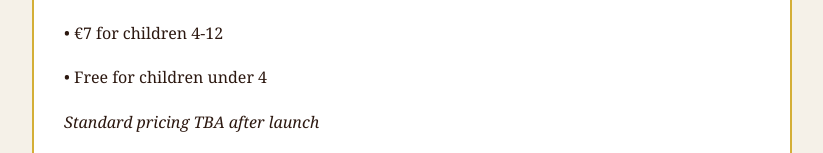
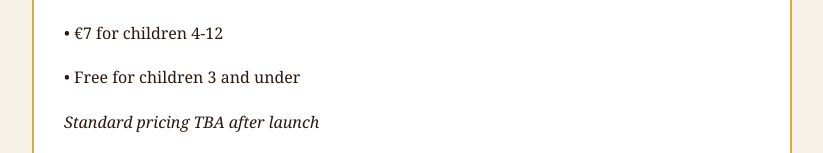
Before and after one commit to OlivePork/poshpork-landing, a Next.js app: page / in a window 1280 px wide. Shown: the part 5624-5777 px from the top of the page, without its empty margins (228-1051 px from the left). Built offline with nearby package versions, Linux system fonts and the light colour scheme; no server answers; the database is empty.

Commit message:
Update article content

```diff
--- a/components/Article.tsx
+++ b/components/Article.tsx
@@ -174,7 +174,7 @@ export default function Article() {
               • €7 for children 4-12
             </p>
             <p style={{fontSize: '16px', marginBottom: '5px'}}>
-              • Free for children under 4
+              • Free for children 3 and under
             </p>
             <p style={{fontSize: '16px', marginBottom: '20px', fontStyle: 'italic'}}>
               Standard pricing TBA after launch
```
